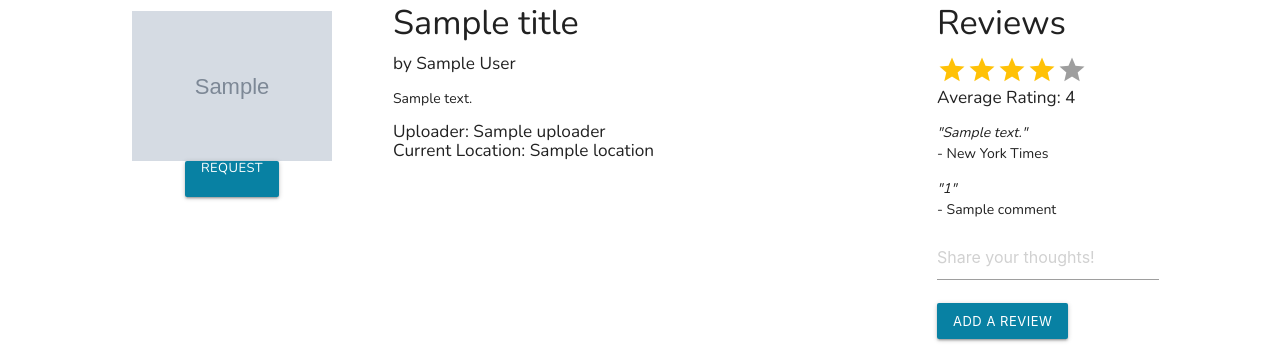
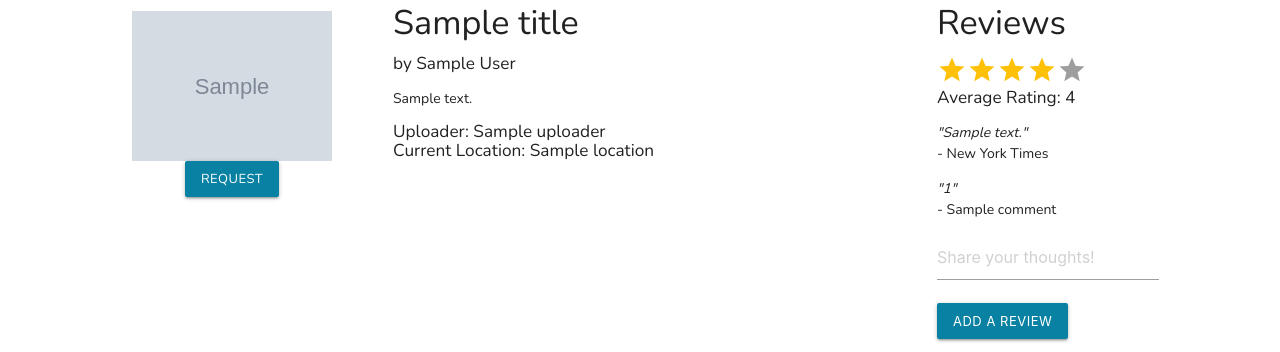
Before and after one commit to carinasauter/Bookchain, a Flask app: template app/templates/book.html in a window 1280 px wide. Shown: the part 93-445 px from the top of the page. Run offline with Flask 2, Linux system fonts and the light colour scheme; the template is opened without the code that fills it: most values are stand-ins (such as "Sample title", 1, 10 or a date in 2020); grey boxes marked "Sample" are stand-in pictures; some libraries are stand-ins or nearby versions.

Commit message:
button styling fixes

```diff
--- a/app/static/css/home.css
+++ b/app/static/css/home.css
@@ -118,14 +118,11 @@ td, th {
 	display: none;
 }
 
-/* img {
-	width: 180px;
-
-} */
+/*.requestBook {
+	vertical-align: middle;
+}*/
 
 .btn.disabled {
-	padding-top:12px;
-	margin-top: 15px;
 	vertical-align: middle;
 	text-align: center;
 }
@@ -250,7 +247,7 @@ nav .brand-logo {
 }
 
 .btn {
-	line-height: 15px;
+	/*line-height: 15px; if this is active, it breaks the button spacing in book*/
     font-size: 13px;
 }
 
--- a/app/templates/book.html
+++ b/app/templates/book.html
@@ -1,7 +1,7 @@
 {% extends "base.html" %}
 
 {% block variables %}
-<!-- this script needs to go here because this is a nice way to assess flask variables. -->
+<!-- this script needs to go here because this is a nice way to use flask variables for styling. -->
 <script type="text/javascript">
     var blockRequest = {{ blockRequest }};
     if (blockRequest == 1) {
@@ -36,7 +36,7 @@
         <div class="col s12 m6 l3 center-align">
             <img src= {{ thumbnail }} alt='coverThumbnail' onerror=imgError(this) class="bookCover">
             <br>
-            <a class="btn requestBook">Request</a>
+            <a class="btn requestBook valign-wrapper">Request</a>
         </div>
         <div class="col s12 m6 l6 left-align bookDesc">
             <h4>{{ title }}</h4>
```
Also changed, not shown: 2 other files.
